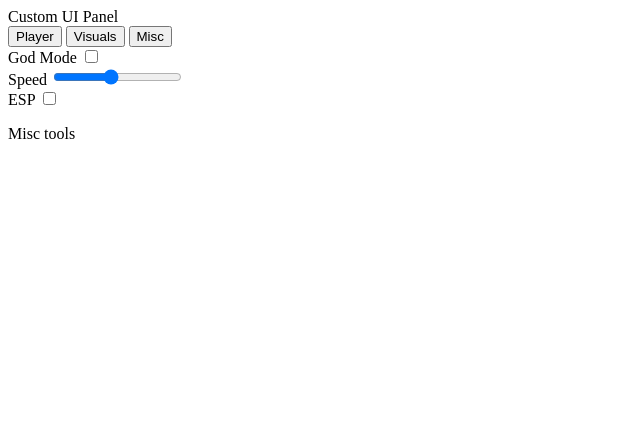
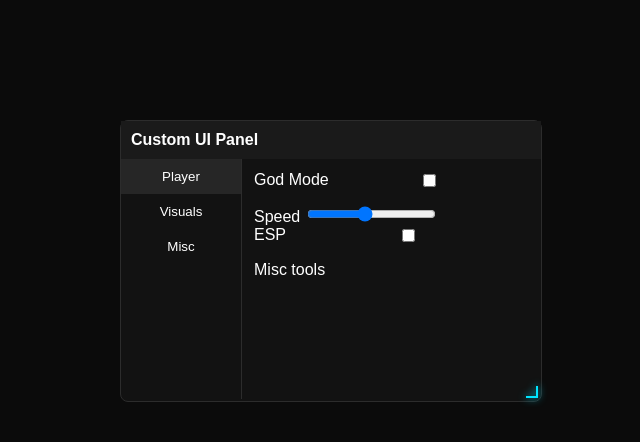
Before and after one commit to tntntnv2-afk/ui-framework, a plain HTML site: page index.html in a window 1280 px wide. Shown: the whole page, without its empty margins (0-640 px from the left). Drawn offline with Linux system fonts and the light colour scheme.

Commit message:
Update style.css

```diff
--- a/style.css
+++ b/style.css
@@ -1 +1,86 @@
-ui-framework/style.css
+body{
+  background:#0b0b0b;
+  font-family:Arial;
+  overflow:hidden;
+}
+
+#menu{
+  position:absolute;
+  top:120px;
+  left:120px;
+  width:420px;
+  height:280px;
+  background:#121212;
+  border:1px solid #2c2c2c;
+  border-radius:8px;
+  color:white;
+  transition:width .15s,height .15s;
+}
+
+#header{
+  padding:10px;
+  background:#1a1a1a;
+  cursor:move;
+  font-weight:bold;
+}
+
+#container{
+  display:flex;
+  height:calc(100% - 40px);
+}
+
+#tabs{
+  width:120px;
+  border-right:1px solid #2c2c2c;
+}
+
+.tab{
+  width:100%;
+  padding:10px;
+  border:none;
+  background:none;
+  color:white;
+  cursor:pointer;
+}
+
+.tab.active{
+  background:#262626;
+}
+
+#content{
+  flex:1;
+  padding:12px;
+  overflow:auto;
+}
+
+.toggle{
+  display:flex;
+  justify-content:space-between;
+  margin-bottom:14px;
+}
+
+.sliderBox{
+  margin-top:10px;
+}
+
+/* glowing resize corner */
+.resize-handle{
+  position:absolute;
+  bottom:0;
+  right:0;
+  width:18px;
+  height:18px;
+  cursor:nwse-resize;
+}
+
+.resize-handle::after{
+  content:"";
+  position:absolute;
+  bottom:3px;
+  right:3px;
+  width:10px;
+  height:10px;
+  border-right:2px solid #00e5ff;
+  border-bottom:2px solid #00e5ff;
+  filter:drop-shadow(0 0 4px #00e5ff);
+}
```
